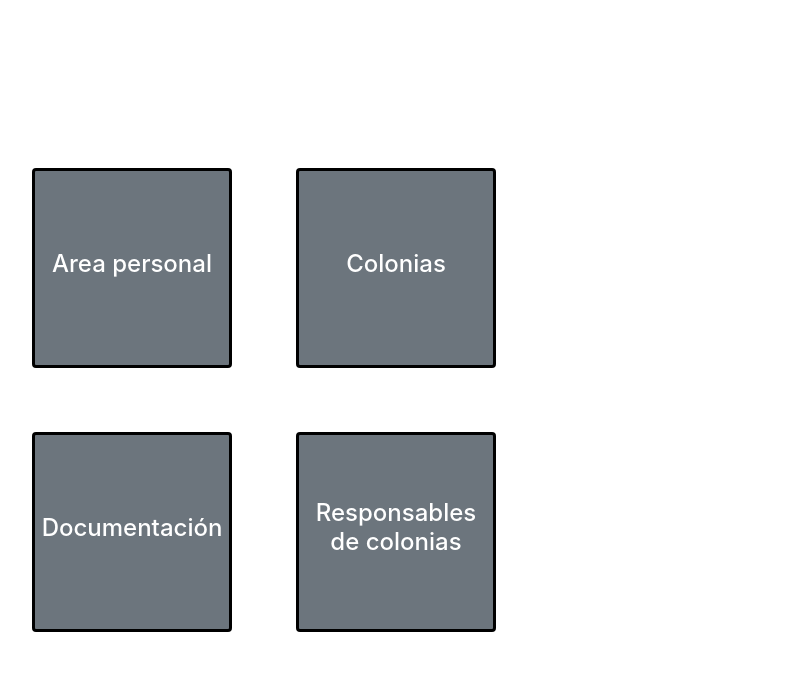
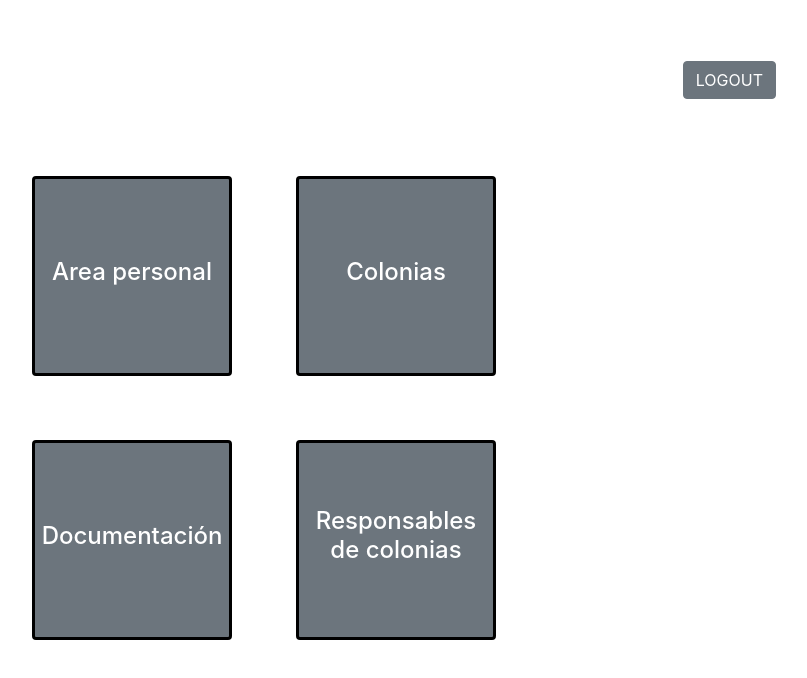
Before and after one commit to martinfrangul/animalistas, a Nuxt app: page /dashboard in a window 1280 px wide. Shown: the top 678 px of the page, without its empty margins (376-1183 px from the left). Built offline with nearby package versions, Linux system fonts and the light colour scheme; no server answers.

Commit message:
guard general funcionando

```diff
--- a/nuxt.config.js
+++ b/nuxt.config.js
@@ -1,8 +1,5 @@
 export default {
 
-  router: {
-    middleware: 'guard'
-  },
   // Global page headers: https://go.nuxtjs.dev/config-head
   head: {
     title: 'animalistas',
@@ -51,5 +48,9 @@ export default {
 
   // Build Configuration: https://go.nuxtjs.dev/config-build
   build: {
-  }
+  },
+
+
+
+
 }
--- a/pages/areaPersonal.vue
+++ b/pages/areaPersonal.vue
@@ -2,7 +2,6 @@
     <div>
         <h1>Area personal</h1>
         <nuxt-link to="/dashboard">VOLVER</nuxt-link>
-        {{  }}
 
     </div>
 </template>
@@ -10,25 +9,12 @@
 <script>
 
     export default {
-
+        name: 'areaPersonal',
         data() {
             return {
             }
         },
-
-        mounted() {
-            this.$store.dispatch('getUserObj')
-        },
-
-
-        methods:{
-        //   getUserObj() {
-        //     this.$store.dispatch('getUserObj').then(response => {
-        //         return response
-        //     })
-
-        //   }
-        }
+        middleware: 'guard',
 
     }
 </script>
--- a/pages/colonias.vue
+++ b/pages/colonias.vue
@@ -7,6 +7,7 @@
 
 <script>
     export default {
+        middleware: 'guard',
 
     }
 </script>
--- a/pages/dashboard.vue
+++ b/pages/dashboard.vue
@@ -1,5 +1,12 @@
+
 <template>
         <div class="container-gral">
+
+            <div class="logOutCont">
+                <b-button class="logOut" @click="logOut">LOGOUT</b-button>
+
+            </div>
+
             <div class="sections">
                 <b-button class="section-container" to="/areaPersonal">
                     <div class="section">
@@ -24,7 +31,6 @@
                         <h4>Responsables de colonias</h4>
                     </div>
                 </b-button>
-
                 <!-- Para agregar botones solo agregarlos igual que arriba que se agregan a la grilla
                     Definir en el CSS las fracciones para la grilla. De a 1fr se agrega 1 columna o 1 row-->
 
@@ -33,7 +39,18 @@
 </template>
 
 <script>
+
+
     export default {
+        mounted() {
+            this.$store.dispatch('getUserObj')
+        },
+        methods: {
+            logOut() {
+                this.$store.commit('logOut')
+                this.$router.push('/')
+            }
+        },
 
     }
 </script>
@@ -42,7 +59,8 @@
 
 .container-gral {
     display: flex;
-    justify-content: center;
+    flex-direction: column;
+    justify-items: center;
     align-items: center;
     height: 100vh;
     width: 80%;
@@ -50,6 +68,7 @@
 }
 
 .sections {
+
     display: grid;
     grid-template-columns: 1fr 1fr;
     grid-template-rows: 1fr 1fr;
@@ -71,4 +90,18 @@
     text-align: center;
 }
 
+.logOutCont {
+    display: flex;
+    align-items: center;
+    justify-content: flex-end;
+    width: 100%;
+    height: 20%;
+    margin-bottom: 1rem;
+}
+
+.logOut {
+    height: fit-content;
+    width: fit-content;
+}
+
 </style>
--- a/pages/documentacion.vue
+++ b/pages/documentacion.vue
@@ -7,6 +7,8 @@
 
 <script>
     export default {
+        name: 'documentacion',
+        middleware: 'guard',
 
     }
 </script>
--- a/pages/responsablesColonias.vue
+++ b/pages/responsablesColonias.vue
@@ -7,6 +7,7 @@
 
 <script>
     export default {
+        middleware: 'guard',
 
     }
 </script>
--- a/plugins/axios.js
+++ b/plugins/axios.js
@@ -1,4 +1,4 @@
-export default function ({ $axios, redirect }) {
+export default function ({ $axios, redirect, store }) {
     $axios.onError(error => {
       if (error.response.status === 401) {
         redirect('/')
--- a/store/index.js
+++ b/store/index.js
@@ -1,26 +1,27 @@
+
 export const state = () => ({
-  userObj : null
+  userObj: null,
 })
 
 export const mutations = {
     setUserObj(state, data) {
       state.userObj = data
+    },
+
+    logOut(state) {
+      state.userObj = null
     }
 }
 
 export const actions = {
 
   async getUserObj(context) {
-    console.log('entramos a la action');
     let unixDate = Math.round(+new Date()/1000)
     if (context.state.userObj == null || context.state.userObj.exp < unixDate){
-      console.log('entramos al primer if');
       if (localStorage.getItem('userObject') == null || unixDate > localStorage.getItem('userObject').exp) {
-        console.log('se pide al backend');
         await this.$axios.get("https://animalistasback.onrender.com/user",
         {withCredentials:true }).then(response => {
           localStorage.setItem('userObject', JSON.stringify(response.data))
-          console.log(response);
         })
       }
       context.commit('setUserObj', localStorage.getItem('userObject'))
@@ -29,11 +30,11 @@ export const actions = {
     return context.state.userObj
   },
 
+
+
 }
 
 export const getters = {
-  // changeDate(state) {
-  //   this.unixDate = Math.round(+new Date()/1000);// unix timestamp
-  // }
+
 
 }
```
Also changed, not shown: middleware/guard.js (+6 -3 lines).
